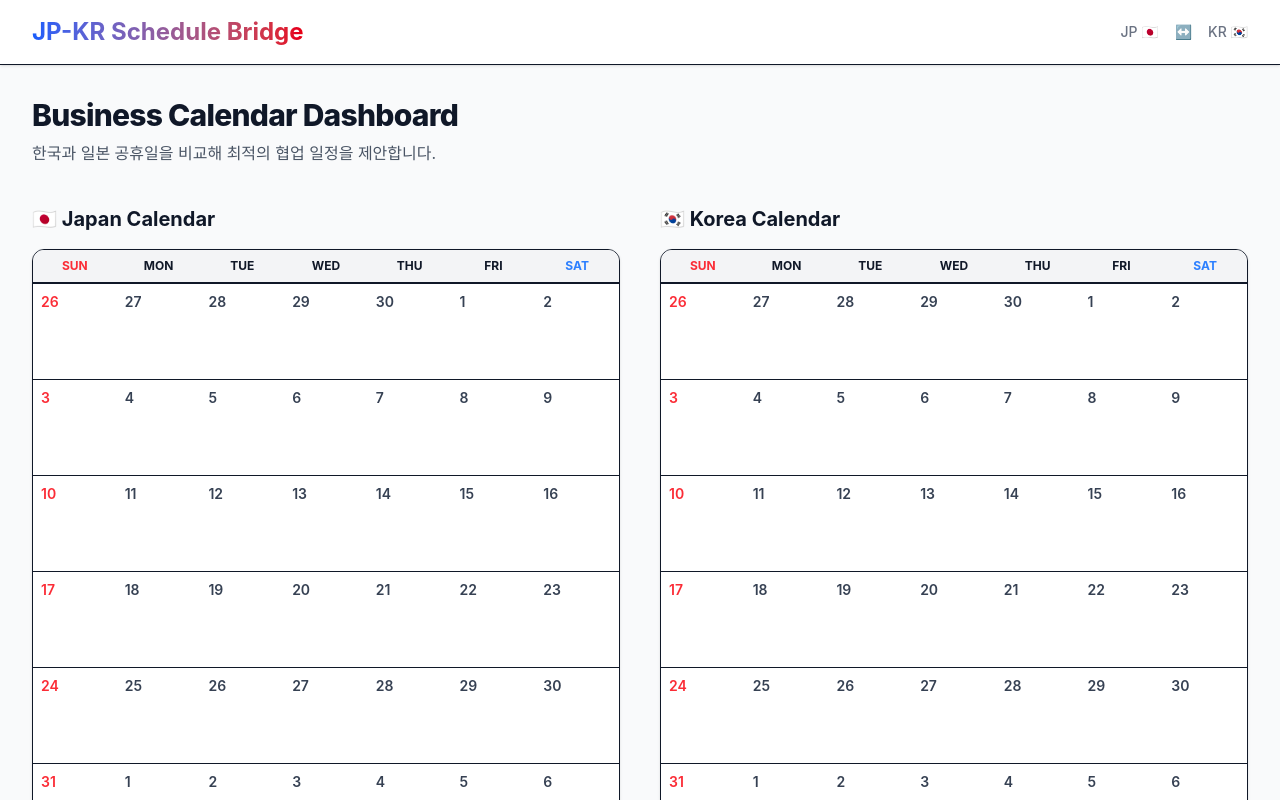
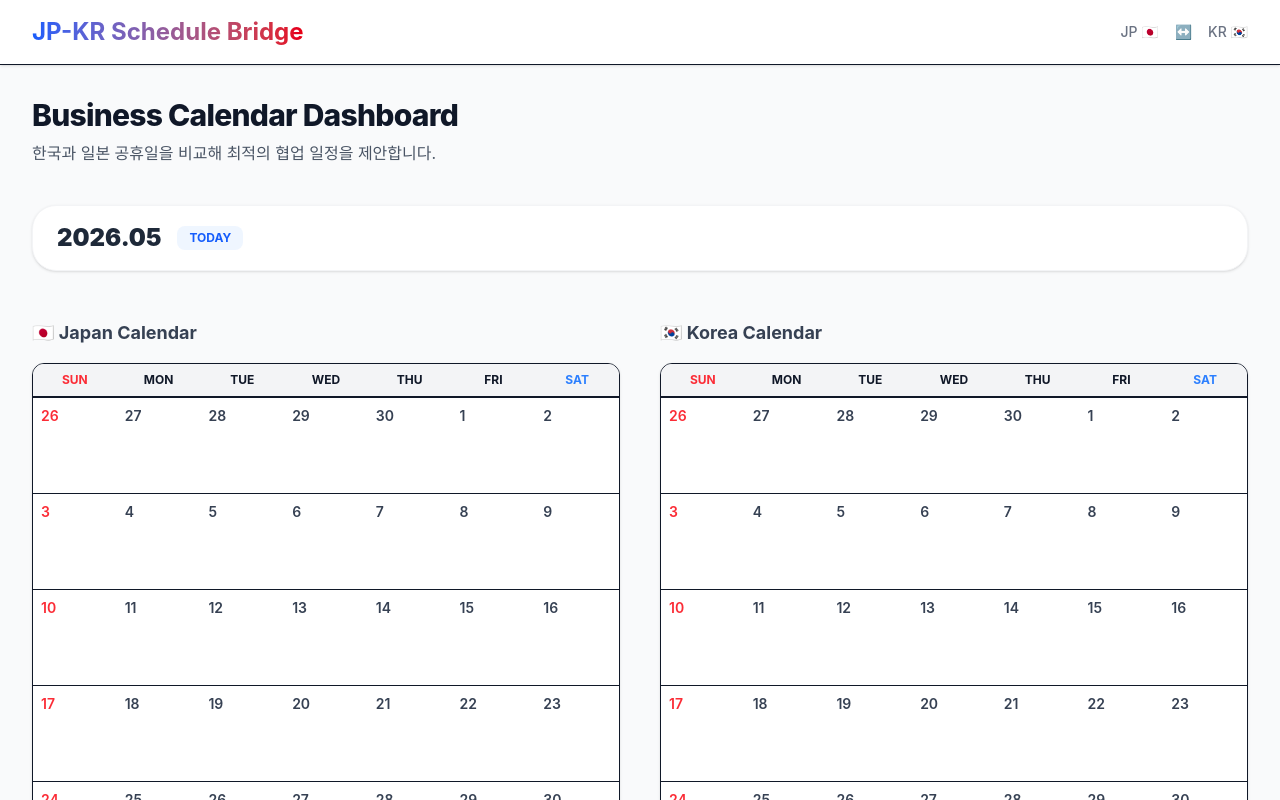
Before and after one commit to 2daKaizen-gun/jp-kr-schedule-bridge, a Next.js app: page / in a window 1280 px wide. Shown: the top 800 px of the page. Built offline with nearby package versions, Linux system fonts and the light colour scheme; no server answers.

Commit message:
feat: add monthly navigation to ScheduleDashboard using date-fns

```diff
--- a/src/components/ScheduleDashboard.tsx
+++ b/src/components/ScheduleDashboard.tsx
@@ -1,12 +1,25 @@
 "use client";
 
 import React, { useState } from 'react';
+import { addMonths, subMonths, format } from 'date-fns';
 import CalendarView from './CalendarView';
 import EmailGenerator from './EmailGenerator';
 import { emailTemplates, TemplateType } from '@/lib/templates';
 
-export default function ScheduleDashboard({ jpHolidays, krHolidays, conflictMarkers, currentMonth }: any) {
+export default function ScheduleDashboard({
+  jpHolidays,
+  krHolidays,
+  conflictMarkers,
+  currentMonth
+}: any) {
+  // 현재 화면에 보여줄 달(Month)을 상태로 관리
+  const [viewMonth, setViewMonth] = useState<Date>(currentMonth);
   const [selectedEmail, setSelectedEmail] = useState<any>(null);
+
+  // 월 이동 핸들러
+  const goPrev = () => setViewMonth(subMonths(viewMonth,1));
+  const goNext = () => setViewMonth(addMonths(viewMonth,1));
+  const goToday = () => setViewMonth(new Date(2026,4,1));
 
   const handleDateClick = (date: string, holidayName: string, type: 'kr' | 'jp' | 'both') => {
     let templateKey: TemplateType = 'BOTH_HOLIDAY';
@@ -23,12 +36,27 @@ export default function ScheduleDashboard({ jpHolidays, krHolidays, conflictMark
 
   return (
     <div className="space-y-12">
-      {/* 달력 섹션 */}
+      {/* 월 이동 컨트롤러 */}
+      <div className="flex items-center justify-between bg-white p-4 rounded-3xl border border-gray-100 shadow-sm">
+        <div className="flex items-center gap-4">
+          <h3 className="text-2xl font-black text-gray-800 ml-2">
+            {format(viewMonth, "yyyy.MM")}
+          </h3>
+          <button
+            onClick={goToday}
+            className="px-3 py-1 text-xs font-bold text-blue-600 bg-blue-50 rounded-lg hover:bg-blue-100 transition-colors"
+            >
+              TODAY
+            </button>
+        </div>
+      </div>
+
+      {/* 달력 그리드 (viewMonth 상태에 따라 연동됨) */}
       <div className="grid grid-cols-1 lg:grid-cols-2 gap-10">
         <section>
-          <h3 className="text-xl font-bold mb-4 flex items-center gap-2">🇯🇵 Japan Calendar</h3>
+          <h3 className="text-lg font-bold mb-4 flex items-center gap-2 text-gray-700">🇯🇵 Japan Calendar</h3>
           <CalendarView
-            month={currentMonth}
+            month={viewMonth}
             holidays={jpHolidays}
             countryCode="JP"
             conflictMarkers={conflictMarkers}
@@ -37,9 +65,9 @@ export default function ScheduleDashboard({ jpHolidays, krHolidays, conflictMark
         </section>
 
         <section>
-          <h3 className="text-xl font-bold mb-4 flex items-center gap-2">🇰🇷 Korea Calendar</h3>
+          <h3 className="text-lg font-bold mb-4 flex items-center gap-2 text-gray-700">🇰🇷 Korea Calendar</h3>
           <CalendarView
-            month={currentMonth}
+            month={viewMonth}
             holidays={krHolidays}
             countryCode="KR"
             conflictMarkers={conflictMarkers}
```
